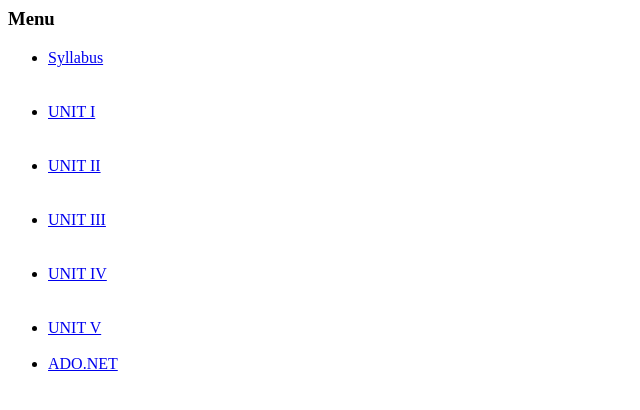
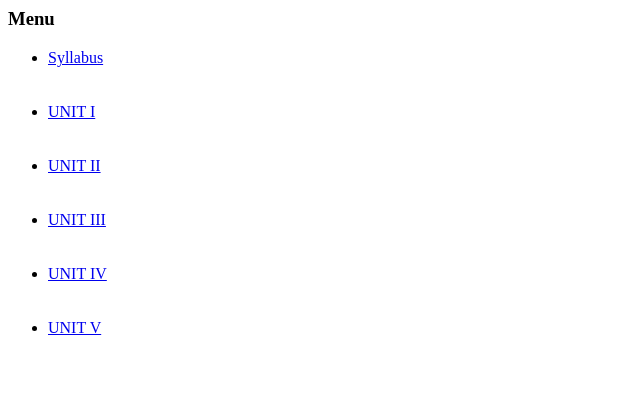
Before and after one commit to padma79/webprogram1, a plain HTML site: page index.html in a window 1280 px wide. Shown: the whole page, without its empty margins (0-640 px from the left). Drawn offline with Linux system fonts and the light colour scheme.

Commit message:
Update index.html

```diff
--- a/index.html
+++ b/index.html
@@ -11,7 +11,7 @@
 <li> <a href = "Unit3.pdf" target = "secondframe"> UNIT III </a><br><br><br>
 <li> <a href = "Unit4.pdf" target = "secondframe"> UNIT IV </a><br><br><br>
  <li> <a href = "Unit5.pdf" target = "secondframe"> UNIT V </a><br><br>
- <li> <a href = "Matthew MacDonald, Bill Hamilton - ADO.NET in a Nutshell (2003, O'Reilly Media) - libgen.li.pdf" target = "secondframe"> ADO.NET </a><br><br>
+
 </ul>
 </body>
 </html>
```
